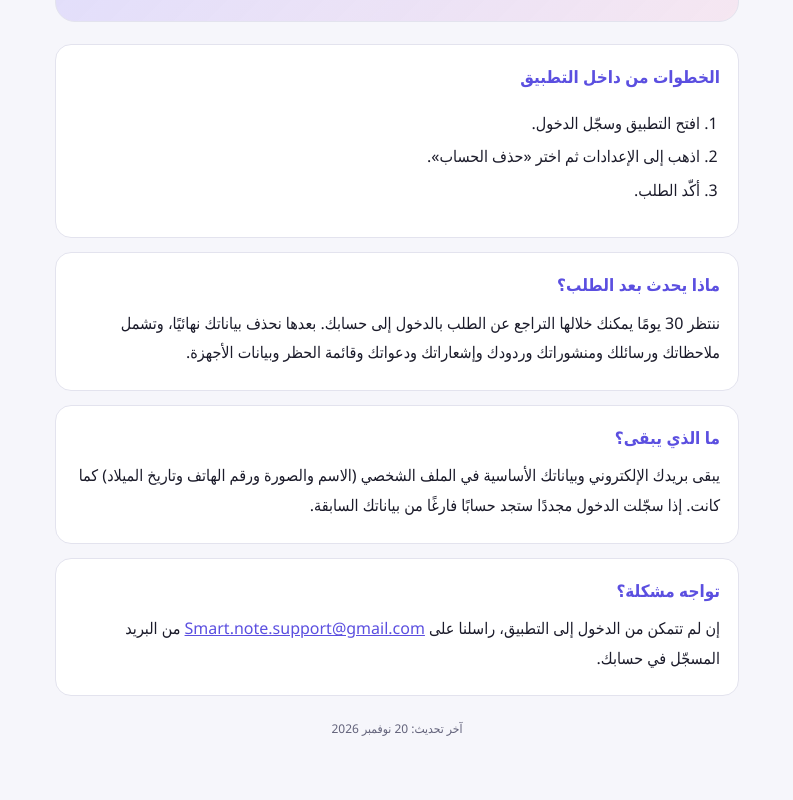
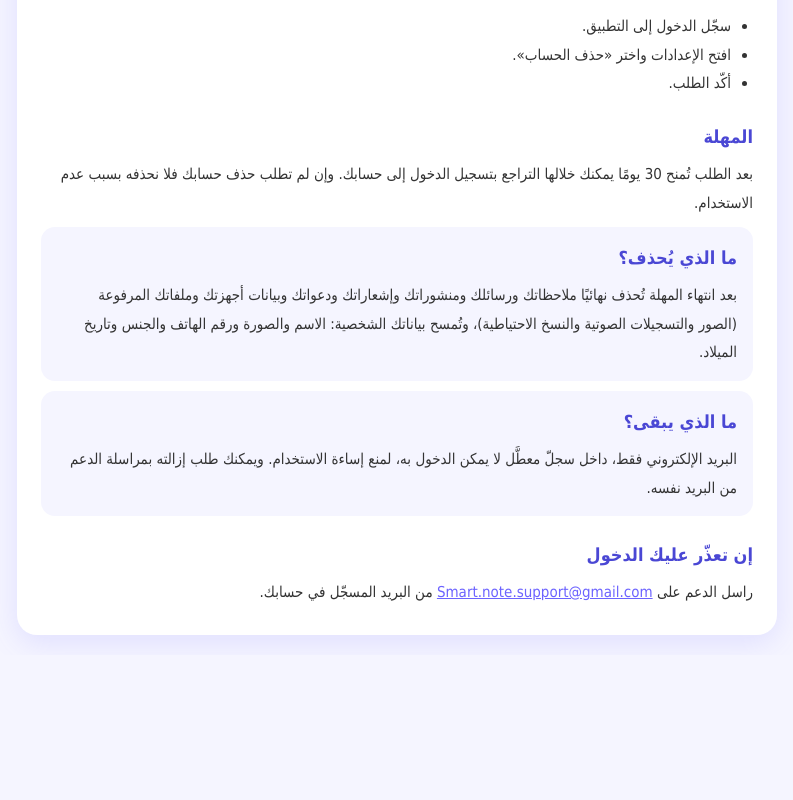
Before and after one commit to Hossam1234566/smartnote-join, a plain HTML site: page delete-account.html in a window 1280 px wide. Shown: the part 174-974 px from the top of the page, without its empty margins (243-1036 px from the left). After the commit the page ends 829 px from the top, so only its background shows below. Drawn offline with Linux system fonts and the light colour scheme.

Commit message:
Refactor delete-account.html for better structure
Updated the HTML structure and styles for the delete account page, including new sections and improved layout.

```diff
--- a/delete-account.html
+++ b/delete-account.html
@@ -1,20 +1,46 @@
-<!doctype html><html lang="ar" dir="rtl"><head><meta charset="utf-8"><meta name="viewport" content="width=device-width,initial-scale=1">
-<title>حذف الحساب – ملاحظة ذكية</title>
+<!DOCTYPE html>
+<html lang="ar" dir="rtl">
+<head>
+<meta charset="UTF-8">
+<meta name="viewport" content="width=device-width, initial-scale=1">
+<title>حذف الحساب - ملاحظة ذكية</title>
 <style>
-:root{--bg:#0d0d16;--card:#16171f;--line:#262a3d;--tx:#ececf3;--mut:#9a9aa8;--ac:#c9c3fa}
-@media(prefers-color-scheme:light){:root{--bg:#f6f6fb;--card:#fff;--line:#e3e3ee;--tx:#1b1b2a;--mut:#62627a;--ac:#5b4fe0}}
-*{box-sizing:border-box}body{margin:0;background:var(--bg);color:var(--tx);font-family:"Segoe UI",Tahoma,"Noto Sans Arabic",sans-serif;line-height:1.85}
-.w{max-width:720px;margin:0 auto;padding:28px 18px 60px}
-.hero{background:linear-gradient(135deg,rgba(143,132,255,.22),rgba(242,122,168,.12));border:1px solid var(--line);border-radius:20px;padding:24px;text-align:center;margin-bottom:22px}
-.hero h1{margin:0 0 6px;font-size:24px}.hero p{margin:0;color:var(--mut);font-size:14px}
-section{background:var(--card);border:1px solid var(--line);border-radius:16px;padding:16px 18px;margin-bottom:14px}
-h2{margin:0 0 8px;font-size:17px;color:var(--ac)}p{margin:6px 0}ul{margin:6px 0;padding-inline-start:20px}li{margin:4px 0}
-a{color:var(--ac)}.foot{text-align:center;color:var(--mut);font-size:12px;margin-top:22px}
-.nav{display:flex;gap:14px;justify-content:center;margin-bottom:16px;font-size:14px}
-</style></head><body><div class="w">
-<div class="nav"><a href="privacy.html">سياسة الخصوصية</a><a href="delete-account.html">حذف الحساب</a></div>
-<div class="hero"><h1>حذف الحساب</h1><p>كيف تطلب حذف حسابك وبياناتك في «ملاحظة ذكية»</p></div>
-<section><h2>الخطوات من داخل التطبيق</h2><ol style="padding-inline-start:20px"><li>افتح التطبيق وسجّل الدخول.</li><li>اذهب إلى الإعدادات ثم اختر «حذف الحساب».</li><li>أكّد الطلب.</li></ol></section>
-<section><h2>ماذا يحدث بعد الطلب؟</h2><p>ننتظر 30 يومًا يمكنك خلالها التراجع عن الطلب بالدخول إلى حسابك. بعدها نحذف بياناتك نهائيًا، وتشمل ملاحظاتك ورسائلك ومنشوراتك وردودك وإشعاراتك ودعواتك وقائمة الحظر وبيانات الأجهزة.</p></section>
-<section><h2>ما الذي يبقى؟</h2><p>يبقى بريدك الإلكتروني وبياناتك الأساسية في الملف الشخصي (الاسم والصورة ورقم الهاتف وتاريخ الميلاد) كما كانت. إذا سجّلت الدخول مجددًا ستجد حسابًا فارغًا من بياناتك السابقة.</p></section>
-<section><h2>تواجه مشكلة؟</h2><p>إن لم تتمكن من الدخول إلى التطبيق، راسلنا على <a href="mailto:Smart.note.support@gmail.com">Smart.note.support@gmail.com</a> من البريد المسجّل في حسابك.</p></section><div class="foot">آخر تحديث: 20 نوفمبر 2026</div></div></body></html>
+*{margin:0;padding:0;box-sizing:border-box}
+body{font-family:Tahoma,sans-serif;background:#F5F5FF;color:#333;line-height:1.9;padding:20px}
+.wrap{max-width:760px;margin:0 auto;background:#fff;border-radius:20px;padding:28px 24px;box-shadow:0 8px 30px rgba(108,99,255,.15)}
+h1{color:#6C63FF;font-size:24px;margin-bottom:6px}
+h2{color:#4A47D4;font-size:18px;margin:22px 0 6px}
+p,li{font-size:15px}
+ul{padding-right:22px}
+.date{color:#999;font-size:13px;margin-bottom:12px}
+a{color:#6C63FF}
+.box{background:#F5F5FF;border-radius:14px;padding:14px 16px;margin:10px 0}
+</style>
+</head>
+<body><div class="wrap">
+<h1>حذف الحساب</h1>
+<p class="date">آخر تحديث: 22 نوفمبر 2026</p>
+
+<h2>خطوات حذف الحساب من داخل التطبيق</h2>
+<ul>
+<li>سجّل الدخول إلى التطبيق.</li>
+<li>افتح الإعدادات واختر «حذف الحساب».</li>
+<li>أكّد الطلب.</li>
+</ul>
+
+<h2>المهلة</h2>
+<p>بعد الطلب تُمنح 30 يومًا يمكنك خلالها التراجع بتسجيل الدخول إلى حسابك. وإن لم تطلب حذف حسابك فلا نحذفه بسبب عدم الاستخدام.</p>
+
+<div class="box">
+<h2 style="margin-top:0">ما الذي يُحذف؟</h2>
+<p>بعد انتهاء المهلة تُحذف نهائيًا ملاحظاتك ورسائلك ومنشوراتك وإشعاراتك ودعواتك وبيانات أجهزتك وملفاتك المرفوعة (الصور والتسجيلات الصوتية والنسخ الاحتياطية)، وتُمسح بياناتك الشخصية: الاسم والصورة ورقم الهاتف والجنس وتاريخ الميلاد.</p>
+</div>
+
+<div class="box">
+<h2 style="margin-top:0">ما الذي يبقى؟</h2>
+<p>البريد الإلكتروني فقط، داخل سجلّ معطَّل لا يمكن الدخول به، لمنع إساءة الاستخدام. ويمكنك طلب إزالته بمراسلة الدعم من البريد نفسه.</p>
+</div>
+
+<h2>إن تعذّر عليك الدخول</h2>
+<p>راسل الدعم على <a href="mailto:Smart.note.support@gmail.com">Smart.note.support@gmail.com</a> من البريد المسجّل في حسابك.</p>
+</div></body></html>
```
